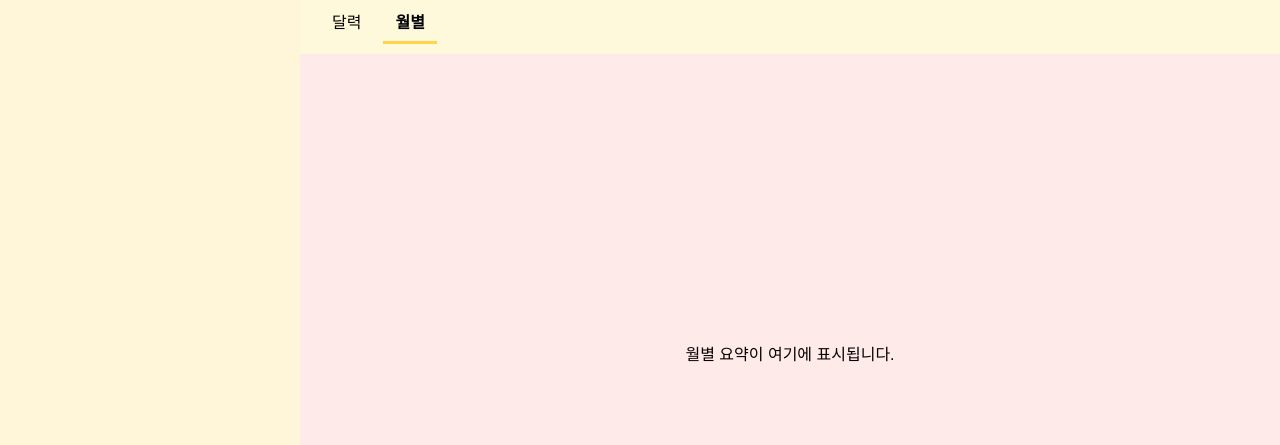
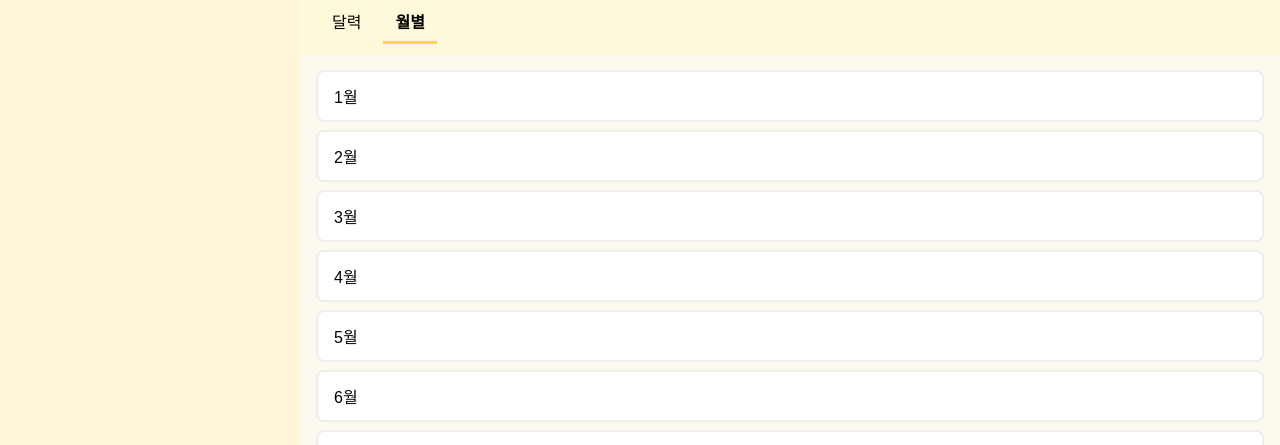
Before and after one commit to KB-samwamoney/samwamoney, a Vue app in the folder samwa-money/: page / in a window 1280 px wide. Both pictures are taken after a click on the button "월별". Shown: the part 355-800 px from the top of the page. Built offline with nearby package versions, Linux system fonts and the light colour scheme; a web font is replaced by a local one; what v-calendar would draw is missing.

Commit message:
feat: 월별 컴포넌트 구현

```diff
--- a/samwa-money/src/components/main/calendar/CalendarView.vue
+++ b/samwa-money/src/components/main/calendar/CalendarView.vue
@@ -9,9 +9,9 @@
       <CalendarBody />
     </div>
 
-    <div v-else class="calendar-content">
-      <p>월별 요약이 여기에 표시됩니다.</p>
-    </div>
+    <MonthlyBody
+      v-if="mode === 'monthly'"
+    />
   </div>
 </template>
 
@@ -19,15 +19,15 @@
 import { ref } from 'vue'
 import CalendarHeader from './CalendarHeader.vue'
 import CalendarBody from './CalendarBody.vue'
+import MonthlyBody from './MonthlyBody.vue'
 
 const mode = ref('calendar')
 </script>
 
 <style scoped>
 .calendar-view {
-  background: rgb(255, 234, 234);
   width: 100%;
-  height: 100%; /* 화면 전체 높이 설정 */
+  height: 100%;
   display: flex;
   flex-direction: column;
   box-sizing: border-box;
--- a/samwa-money/src/components/main/calendar/MonthlyBody.vue
+++ b/samwa-money/src/components/main/calendar/MonthlyBody.vue
@@ -0,0 +1,66 @@
+<template>
+  <div class="month-list">
+    <div
+      v-for="month in months"
+      :key="month"
+      class="month-block"
+    >
+      <button
+        @click="selectMonth(month)"
+        class="month-button"
+      >
+        {{ month }}월
+      </button>
+
+      <!-- 해당 달이 선택되었을 때만 리스트 보여주기 -->
+      <MonthlyList
+        v-if="selectedMonth === month"
+        :month="month"
+      />
+    </div>
+  </div>
+</template>
+
+<script setup>
+import { ref } from 'vue'
+import MonthlyList from './MonthlyList.vue'
+
+const months = ref(Array.from({ length: 12 }, (_, i) => i + 1))
+const selectedMonth = ref(null)
+
+function selectMonth(month) {
+  // 이미 선택된 월을 다시 누르면 닫기 (토글)
+  selectedMonth.value = selectedMonth.value === month ? null : month
+}
+</script>
+
+<style scoped>
+.month-list {
+  display: flex;
+  flex-direction: column;
+  gap: 0.5rem;
+  padding: 1rem;
+}
+
+.month-block {
+  display: flex;
+  flex-direction: column;
+}
+
+.month-button {
+  width: 100%;
+  padding: 0.75rem 1rem;
+  background-color: #fff;
+  border: 2px solid #eee;
+  border-radius: 8px;
+  font-size: 16px;
+  text-align: left;
+  cursor: pointer;
+  transition: background-color 0.3s;
+}
+
+.month-button:hover {
+  background-color: var(--light-white);
+  border-color: var(--light-yellow);
+}
+</style>
--- a/samwa-money/src/components/main/calendar/MonthlyList.vue
+++ b/samwa-money/src/components/main/calendar/MonthlyList.vue
@@ -0,0 +1,78 @@
+<template>
+  <div class="monthly-detail">
+    <h2>{{ month }}월 수입/지출 내역</h2>
+
+    <ul v-if="filteredItems.length > 0">
+      <li
+        v-for="(item, index) in filteredItems"
+        :key="index"
+        class="item"
+      >
+        <span>{{ item.date }}</span>
+        <span>{{ item.type }}</span>
+        <span>{{ item.amount.toLocaleString() }}원</span>
+      </li>
+    </ul>
+
+    <p v-else class="empty">해당 달에는 내역이 없습니다.</p>
+  </div>
+</template>
+
+<script setup>
+import { ref, computed } from 'vue'
+
+const props = defineProps({
+  month: {
+    type: Number,
+    required: true
+  }
+})
+
+const allData = ref([
+  { date: '2025-03-01', type: '수입', amount: 100000 },
+  { date: '2025-03-05', type: '지출', amount: 20000 },
+  { date: '2025-04-01', type: '수입', amount: 120000 },
+  { date: '2025-04-07', type: '지출', amount: 30000 },
+  { date: '2025-05-10', type: '수입', amount: 99999 },
+])
+
+const filteredItems = computed(() =>
+  allData.value.filter(item => {
+    const itemMonth = new Date(item.date).getMonth() + 1
+    return itemMonth === props.month
+  })
+)
+</script>
+
+<style scoped>
+.monthly-detail {
+  background-color: var(--light-white);
+  border: 2px solid var(--light-yellow);
+  border-radius: 10px;
+  padding: 1rem;
+  margin-top: 0.5rem;
+  margin-bottom: 1rem;
+  box-shadow: 0 2px 5px rgba(255, 182, 193, 0.15);
+}
+
+h2 {
+  font-size: 18px;
+  font-weight: bold;
+  margin-bottom: 1rem;
+  color: var(--light-yellow);
+}
+
+.item {
+  display: flex;
+  justify-content: space-between;
+  padding: 0.5rem 0;
+  border-bottom: 1px dashed var(--light-yellow);
+  font-size: 15px;
+}
+
+.empty {
+  color: #888;
+  text-align: center;
+  padding: 1rem 0;
+}
+</style>
```
Also changed, not shown: samwa-money/src/utils/axios.js (+5 -5 lines).
